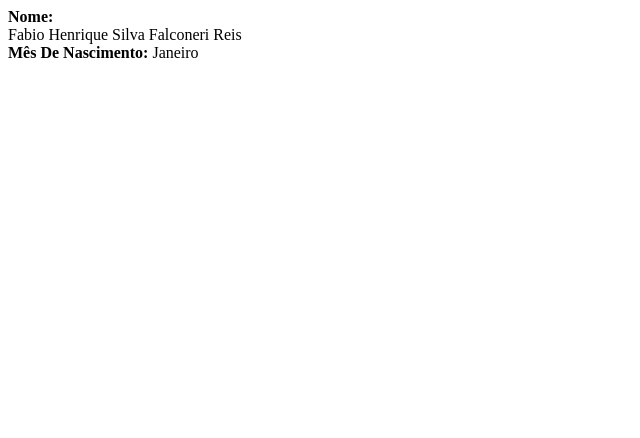
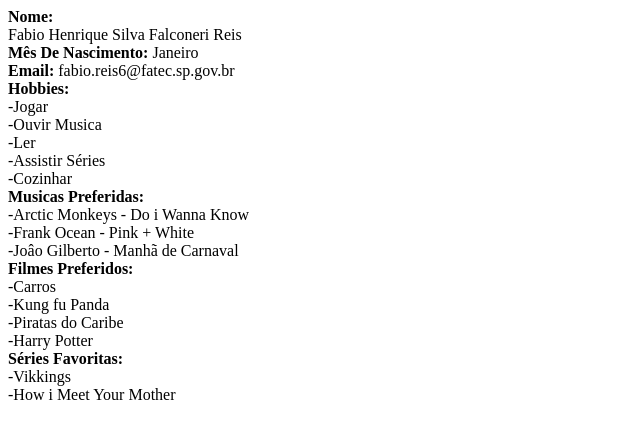
Before and after one commit to Fabinho0102/fatec-ferraz-ds-Fabio-Henrique, a plain HTML site: page index.html in a window 1280 px wide. Shown: the whole page, without its empty margins (0-640 px from the left). Drawn offline with Linux system fonts and the light colour scheme.

Commit message:
Adicionando Informações

```diff
--- a/index.html
+++ b/index.html
@@ -22,7 +22,36 @@
                     <strong><label>Mês De Nascimento:</label></strong>
                         Janeiro
                 </div>
-
+                <div>
+                    <strong><label>Email:</label></strong>
+                    fabio.reis6@fatec.sp.gov.br
+                </div>
+                <div>
+                    <strong><label>Hobbies:</label></strong><br>
+                    -Jogar<br>
+                    -Ouvir Musica<br>
+                    -Ler<br>
+                    -Assistir Séries<br>
+                    -Cozinhar<br>
+                </div>
+                <div>
+                    <strong><label>Musicas Preferidas:</label></strong><br>
+                    -Arctic Monkeys - Do i Wanna Know<br>
+                    -Frank Ocean - Pink + White<br>
+                    -Joâo Gilberto - Manhã de Carnaval
+                </div>
+                <div>
+                    <strong><label>Filmes Preferidos:</label></strong><br>
+                    -Carros<br>
+                    -Kung fu Panda<br>
+                    -Piratas do Caribe<br>
+                    -Harry Potter<br>
+                </div>
+                <div>
+                    <strong><label>Séries Favoritas:</label></strong><br>
+                    -Vikkings<br>
+                    -How i Meet Your Mother<br>
+                </div>
         </section>
     </form>
 
```
